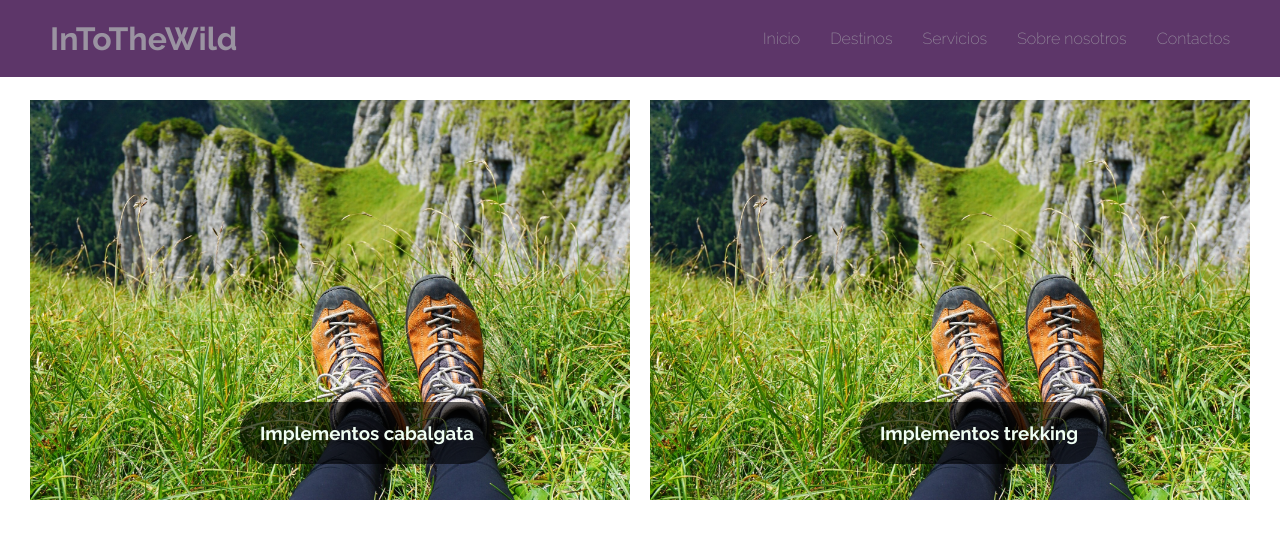
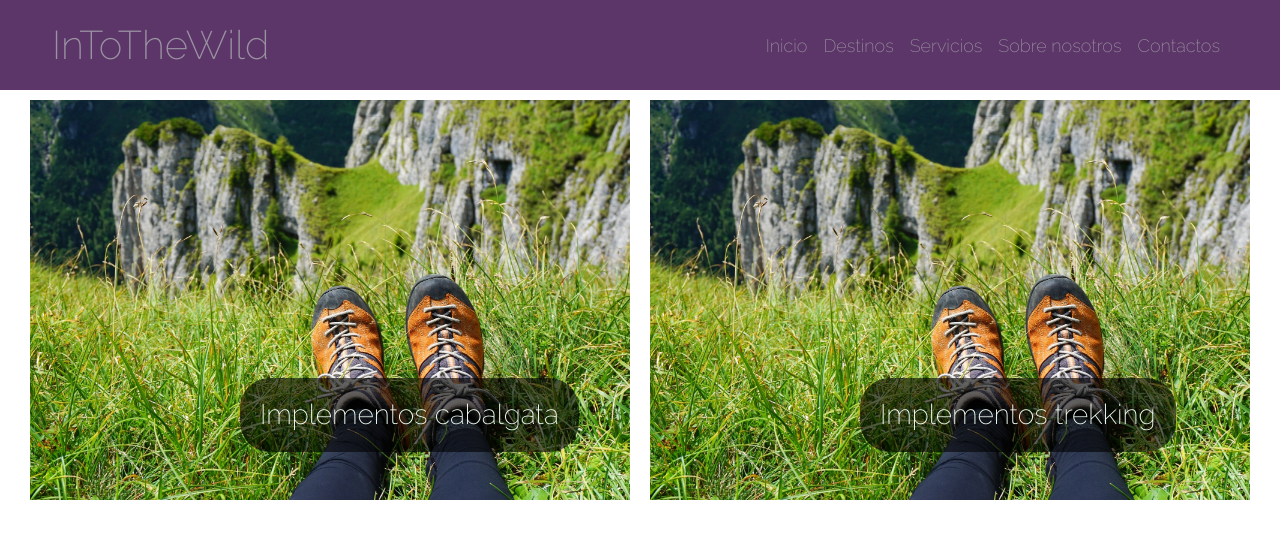
Before and after one commit to CristiSalazar/PreEntrega2Salazar, a plain HTML site: page Pages/servicios.html in a window 1280 px wide. Drawn offline with nearby package versions, Linux system fonts and the light colour scheme.

Commit message:
Nav bar con bootstrap

```diff
--- a/Pages/servicios.html
+++ b/Pages/servicios.html
@@ -5,24 +5,37 @@
     <meta http-equiv="X-UA-Compatible" content="IE=edge">
     <meta name="viewport" content="width=device-width, initial-scale=1.0">
     <title>InToTheWild</title>
+    <link href="https://cdn.jsdelivr.net/npm/bootstrap@5.3.0-alpha1/dist/css/bootstrap.min.css" rel="stylesheet" integrity="sha384-GLhlTQ8iRABdZLl6O3oVMWSktQOp6b7In1Zl3/Jr59b6EGGoI1aFkw7cmDA6j6gD" crossorigin="anonymous">
     <link rel="stylesheet" href="../css/style.css">
 </head>
 <body>
-
-    <header class="encabezado">
-        <a class="logo" href="../index.html">
-            <h1>InToTheWild</h1>
-        </a>
-        <nav>
-            <ul class="menu">
-                <li class="menu__item"><a href="../index.html">Inicio</a></li>
-                <li class="menu__item"><a href="./destinos.html">Destinos</a></li>
-                <li class="menu__item"><a href="./servicios.html">Servicios</a></li>
-                <li class="menu__item"><a href="./sobrenosotros.html">Sobre nosotros</a></li>
-                <li class="menu__item"><a href="./contactos.html">Contactos</a></li>
+    <nav class="navbar fixed-top navbar-expand-lg bg-body-personalizado">
+        <div class="container-fluid">
+          <a class="navbar-brand" href="../index.html">InToTheWild</a>
+          <button class="navbar-toggler" type="button" data-bs-toggle="collapse" data-bs-target="#navbarNav" aria-controls="navbarNav" aria-expanded="false" aria-label="Toggle navigation">
+            <span class="navbar-toggler-icon"></span>
+          </button>
+          <div class="collapse navbar-collapse" id="navbarNav">
+            <ul class="navbar-nav ms-auto">
+              <li class="nav-item">
+                <a class="nav-link" aria-current="page" href="../index.html">Inicio</a>
+              </li>
+              <li class="nav-item">
+                <a class="nav-link" href="./destinos.html">Destinos</a>
+              </li>
+              <li class="nav-item">
+                <a class="nav-link" href="./servicios.html">Servicios</a>
+              </li>
+              <li class="nav-item">
+                <a class="nav-link" href="./sobrenosotros.html">Sobre nosotros</a>
+              </li>
+              <li class="nav-item">
+                <a class="nav-link" href="./contactos.html">Contactos</a>
+              </li>
             </ul>
-        </nav>
-    </header>
+          </div>
+        </div>
+      </nav>
 
     <main>
         <section>
@@ -38,5 +51,6 @@
             </div>
         </section>
     </main>
+    <script src="https://cdn.jsdelivr.net/npm/bootstrap@5.3.0-alpha1/dist/js/bootstrap.bundle.min.js" integrity="sha384-w76AqPfDkMBDXo30jS1Sgez6pr3x5MlQ1ZAGC+nuZB+EYdgRZgiwxhTBTkF7CXvN" crossorigin="anonymous"></script>
 </body>
 </html>
--- a/css/style.css
+++ b/css/style.css
@@ -7,32 +7,25 @@
     font-family: 'Raleway', sans-serif;
 }
 
-.encabezado {
-    padding: 20px 50px;
-    background-color: rgb(93, 54, 105);
-    display: flex;
-    justify-content: space-between;
-    align-items: center;
+/* .navbar {
     position: fixed;
+} */
+.bg-body-personalizado {
+    padding: 10px 40px;
+    background-color: #5d3669;
     width: 100%;
-    z-index: 99;
 }
 
-.menu {
-    list-style-type: none;
-    display: flex;
-    gap: 30px;
+.navbar-brand {
+    color: rgb(154, 147, 161);
+    font-size: 40px;
 }
 
-.logo{
+.nav-link {
     color: rgb(154, 147, 161);
-    text-decoration: none;
+    font-size: 18px;
 }
 
-.menu__item a {
-    color: rgb(154, 147, 161);
-    text-decoration: none;
-}
 
 .partePrincipal {
     background-image: url(../images/fascinante-vista-montana-sassolungo-italia_181624-42103.avif);
```
Also changed, not shown: Pages/contactos.html (+29 -16 lines), Pages/destinos.html (+27 -14 lines), Pages/sobrenosotros.html (+28 -15 lines), index.html (+29 -15 lines).
